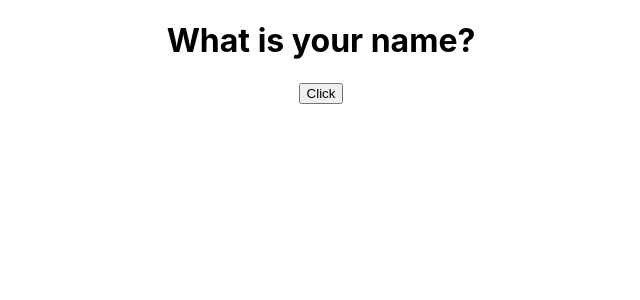
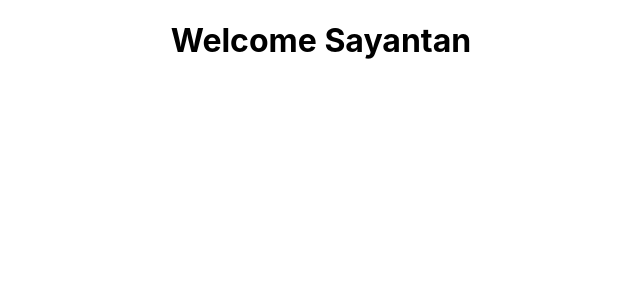
Before and after one commit to sayantan-paul-007/react-practice-codes, a React (Create React App) app: page / in a window 1280 px wide. Shown: the top 300 px of the page, without its empty margins (319-959 px from the left). Built offline with nearby package versions, Linux system fonts and the light colour scheme.

Commit message:
23.03.2023 Update

```diff
--- a/src/App.js
+++ b/src/App.js
@@ -2,6 +2,8 @@ import './App.css';
 import Practice1 from './pages/Practice1';
 import Practice10 from './pages/Practice10';
 import Practice11 from './pages/Practice11';
+import Practice12 from './pages/Practice12';
+import Practice13 from './pages/Practice13';
 import Practice2 from './pages/Practice2'
 import Practice3 from './pages/Practice3';
 import Practice4 from './pages/Practice4';
@@ -26,7 +28,9 @@ function App() {
      <Practice8 name='Sayantan' surname="Paul" />
      <Practice9/>
      <Practice10/> */}
-     <Practice11/>
+     {/* <Practice11/> */}
+    {/* <Practice12/> */}
+    <Practice13/>
     </div>
   );
 }
--- a/src/pages/Practice11.jsx
+++ b/src/pages/Practice11.jsx
@@ -21,6 +21,7 @@ class Practice11 extends Component {
       <>
       <h1>{this.state.nameinfo}</h1>
       <button onClick={this.newNameClick}>Click</button>
+      {/* The difference between Practice 7 and Practice 11 is that in Practice 7, the onClick method directly runs the function and there are parenthesis for the method. In Practice 11, the event handler is passed as a variable for method and the variable is defined within the constructor and referenced the state using 'bind' keyword  */}
       </>
     )
   }
--- /dev/null
+++ b/src/pages/Practice12.jsx
@@ -0,0 +1,26 @@
+import React, { Component } from 'react'
+import Practice12Child from './Practice12Child'
+// Implementation of methods as props
+class Practice12 extends Component {
+    constructor(props) {
+      super(props)
+
+      this.state = {
+        myName:'Sayantan'
+      }
+      this.greetYourself = this.greetYourself.bind(this)
+    }
+greetYourself(username){
+    alert(`Hello My name is ${this.state.myName} frim ${username}`)
+}
+  render() {
+    return (
+      <div>
+        <Practice12Child greetHandler={this.greetYourself}/>
+        {/* Here, greetHandler is acting as the prop of the Practice12Child component which means that when we assign props to the Practice12Child it is directly passed on to the Practice12 Component */}
+      </div>
+    )
+  }
+}
+
+export default Practice12
--- /dev/null
+++ b/src/pages/Practice12Child.jsx
@@ -0,0 +1,11 @@
+import React from 'react'
+
+function Practice12Child(props) {
+  return (
+    <div>
+        <button onClick={()=> props.greetHandler('username')}>Greet Yourself</button>
+    </div>
+  )
+}
+
+export default Practice12Child
--- /dev/null
+++ b/src/pages/Practice13.jsx
@@ -0,0 +1,47 @@
+// it will show conditional rendering which means components will render (show) as per the conditions given to them
+// According to Codevolution, there are 4 ways to achieve it:
+// 1st (if/else)
+import React, { Component } from 'react'
+
+class Practice13 extends Component {
+    constructor(props) {
+      super(props)
+
+      this.state = {
+        isLogged: true
+      }
+    }
+  render() {
+    // 1. If/else method
+    // if(this.state.isLogged){
+    //     return <h1>Welcome Sayantan</h1>
+    // }
+    // else{
+    //     return <h1>Welcome Guest</h1>
+    // }
+    // return (
+    //   <div>
+    //       <h1>Welcome Sayantan</h1>
+    //       <h1>Welcome Guest</h1>
+    //   </div>
+    // )
+    // let message;
+    // if(this.state.isLogged){
+    //     message= <h1>Welcome Sayantan</h1>;
+    // }
+    // else{
+    //     message= <h1>Welcome Guest</h1>;
+    // }
+    // return  <h1>{
+    //     message}</h1>
+        // 2. Assigning variable to elements
+
+
+return(
+    this.state.isLogged ?  <h1>Welcome Sayantan</h1> :  <h1>Welcome Guest</h1>
+)
+
+  }
+}
+
+export default Practice13
```
